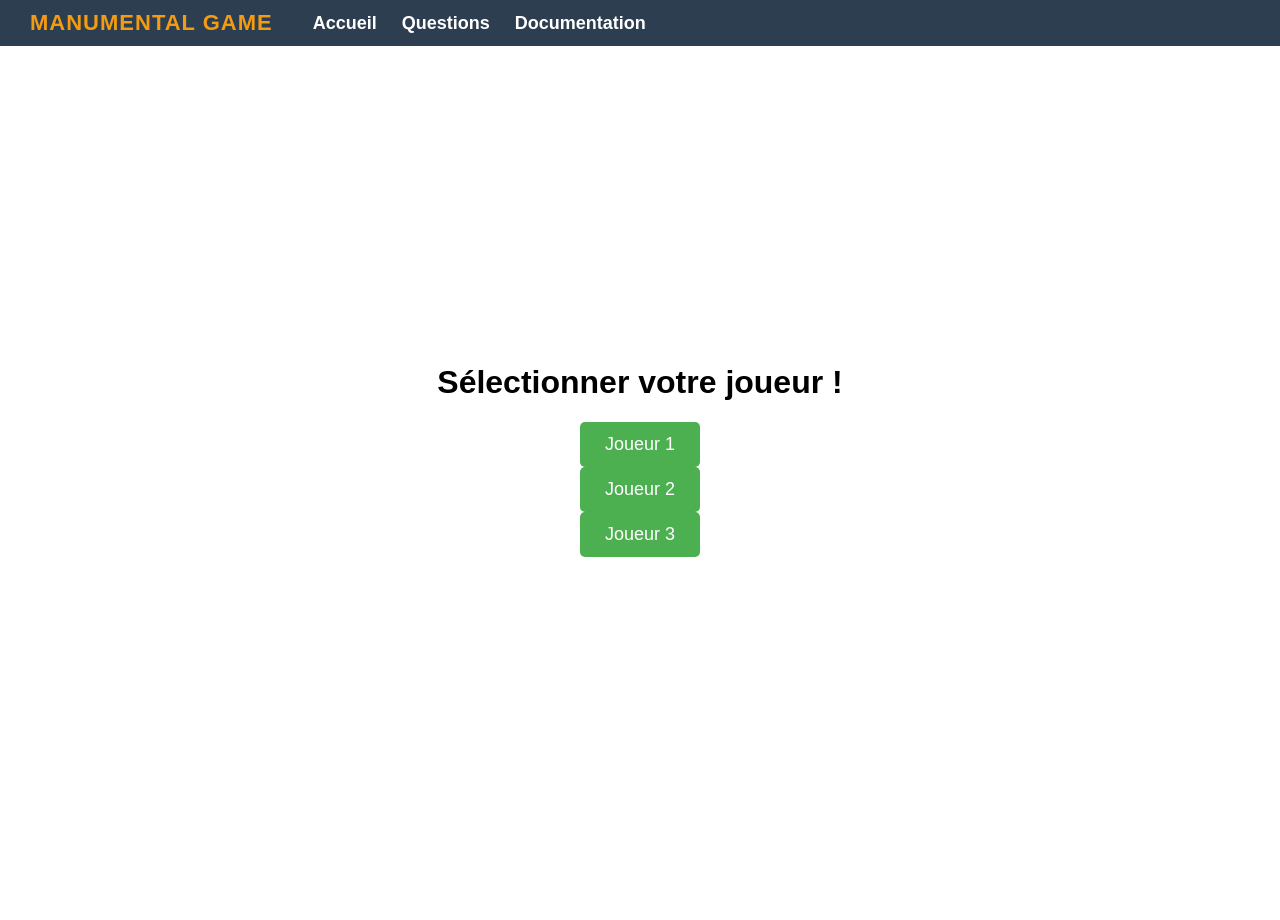
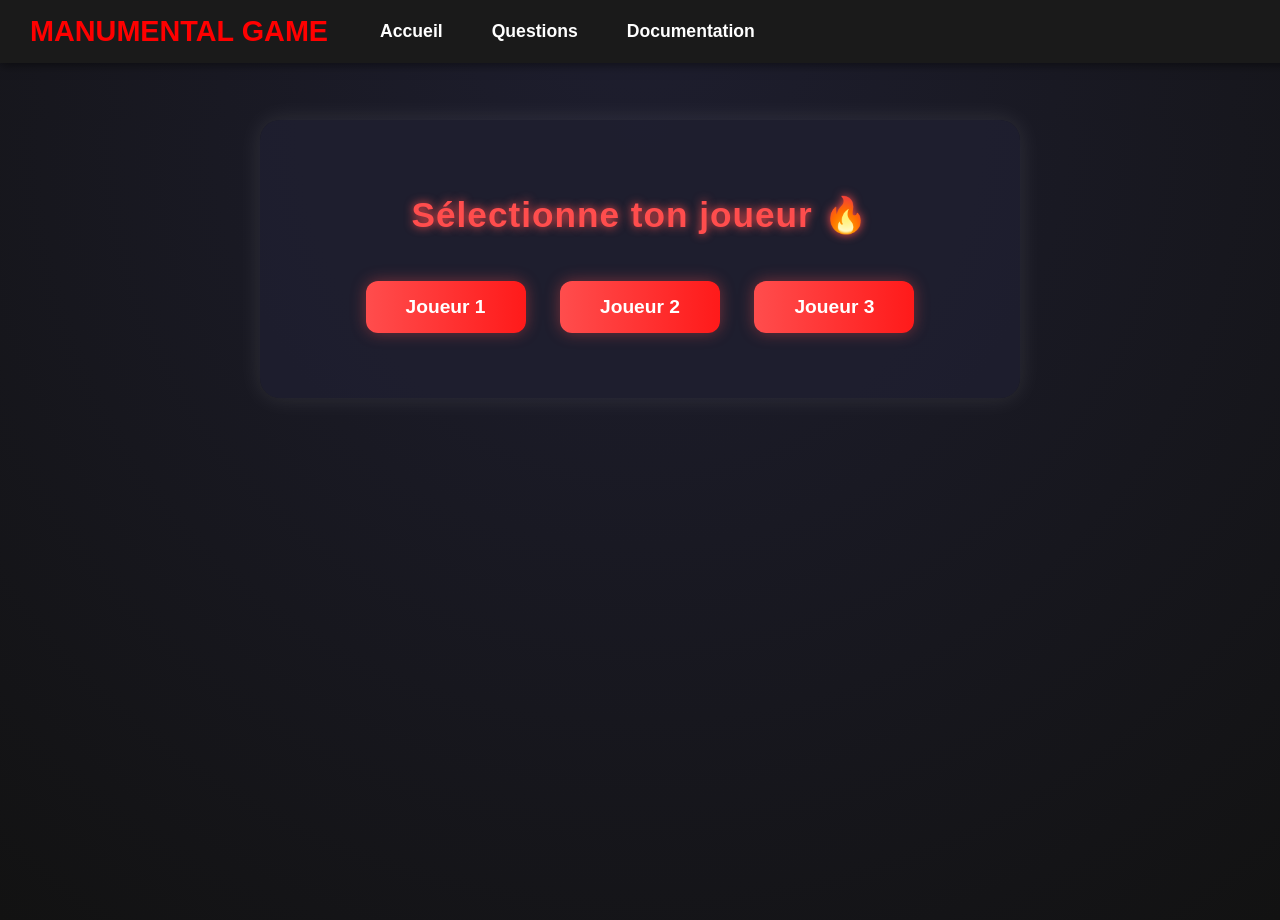
Before and after one commit to NoPYXN/Workshop2025_grp12, a Django app: a page that uses pages/templates/pages/joueurs.html in a window 1280 px wide. Before the commit the page ends 557 px from the top, so only its background shows below. Run offline with Django 4.2, Linux system fonts and the light colour scheme.

Commit message:
design de la sélection des joueurs

```diff
--- a/pages/templates/pages/joueurs.html
+++ b/pages/templates/pages/joueurs.html
@@ -2,14 +2,15 @@
 <html lang="fr">
   <head>
     <meta charset="UTF-8">
-        <title>Joueur</title>
+    <title>Choix du Joueur</title>
     {% load static %}
-        <link rel="stylesheet" href="{% static 'styles.css' %}">
+    <link rel="stylesheet" href="{% static 'joueurs.css' %}">
+    <link rel="stylesheet" href="{% static 'navbar.css' %}">
   </head>
   <body>
     {% include 'partials/navbar.html' %}
     <div class="container">
-            <h1>Sélectionner votre joueur !</h1>
+      <h1>Sélectionne ton joueur 🔥</h1>
       <a href="{% url 'question1' 1 %}"><button class="bouton" type="button">Joueur 1</button></a>
       <a href="{% url 'question1' 2 %}"><button class="bouton" type="button">Joueur 2</button></a>
       <a href="{% url 'question1' 3 %}"><button class="bouton" type="button">Joueur 3</button></a>
--- /dev/null
+++ b/static/joueurs.css
@@ -0,0 +1,72 @@
+html, body {
+  height: 100%;
+  margin: 0;
+  padding: 0;
+  font-family: "Poppins", sans-serif;
+  background: radial-gradient(circle at top, #1e1e2f, #121212);
+  color: #fff;
+}
+
+/* Conteneur principal */
+.container {
+  max-width: 700px;
+  margin: 120px auto;
+  background: rgba(30, 30, 47, 0.9); /* boîte semi-transparente */
+  padding: 50px 30px;
+  border-radius: 20px;
+  box-shadow: 0 0 25px rgba(255, 255, 255, 0.1);
+  text-align: center;
+  animation: fadeIn 1s ease-in-out;
+}
+
+/* Titre */
+.container h1 {
+  font-size: 2.2em;
+  margin-bottom: 30px;
+  color: #ff4d4d;
+  text-shadow: 0 0 10px #ff4d4d;
+  letter-spacing: 1px;
+}
+
+/* Boutons Joueurs */
+.bouton {
+  display: inline-block;
+  background: linear-gradient(90deg, #ff4d4d, #ff1a1a);
+  color: #fff;
+  font-weight: 600;
+  font-size: 1.2em;
+  padding: 15px 40px;
+  border: none;
+  border-radius: 12px;
+  margin: 15px;
+  cursor: pointer;
+  transition: all 0.3s ease;
+  box-shadow: 0 0 15px rgba(255, 77, 77, 0.4);
+}
+
+.bouton:hover {
+  transform: scale(1.07);
+  box-shadow: 0 0 25px rgba(255, 77, 77, 0.7);
+}
+
+/* Animation apparition */
+@keyframes fadeIn {
+  from { opacity: 0; transform: translateY(20px); }
+  to { opacity: 1; transform: translateY(0); }
+}
+
+/* Responsive : pour mobile */
+@media screen and (max-width: 600px) {
+  .container {
+    width: 90%;
+    margin: 100px auto;
+    padding: 30px 20px;
+  }
+
+  .bouton {
+    display: block;
+    width: 80%;
+    margin: 15px auto;
+    font-size: 1em;
+  }
+}
```
Lines whose indentation alone changed are shown as unchanged.
